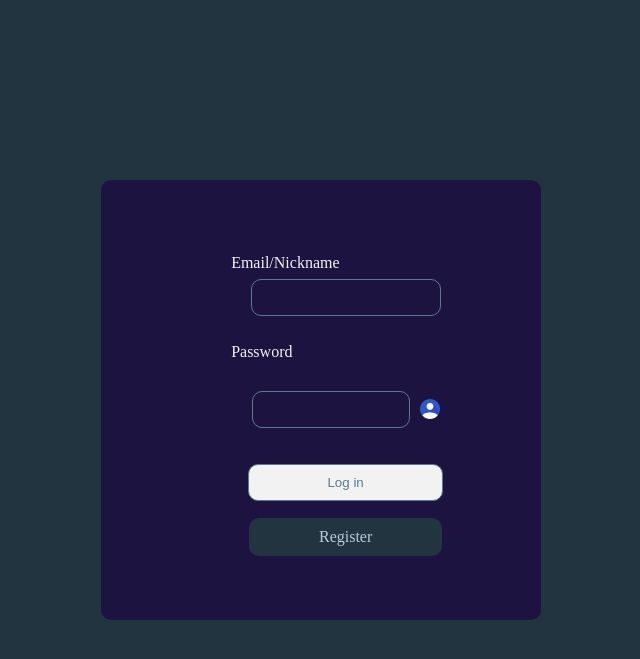
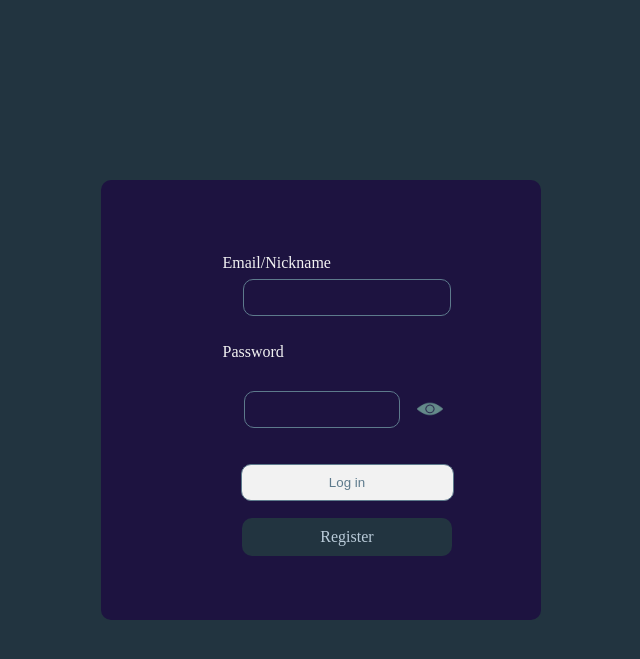
Before and after one commit to OleksandrTsybrivskyi/Connectior, a Flask app: page /auth/login in a window 1280 px wide. Shown: the top 659 px of the page, without its empty margins (319-959 px from the left). Run offline with Flask 3, Linux system fonts and the light colour scheme.

Commit message:
fix(problem with paths)

```diff
--- a/connectior/static/css/style.css
+++ b/connectior/static/css/style.css
@@ -163,8 +163,8 @@ label{
 
 
 #eye{
-    width: 20px;
-    height: 20px;
+    width: 40px;
+    height: 40px;
     margin-left: 10px;
     cursor: pointer;
 }
--- a/connectior/templates/login.html
+++ b/connectior/templates/login.html
@@ -10,16 +10,19 @@
 <head>
     <meta charset="UTF-8">
     <title>Register</title>
-    <link rel="stylesheet" href="../../static/css/style.css">
+    <link rel="stylesheet" href="../static/css/style.css">
 </head>
 <body>
 <script>
 function cheng_password_type() {
-  var x = document.getElementById("password");
+  let x = document.getElementById("password");
+  let y = document.getElementById("eye");
   if (x.type === "password") {
     x.type = "text";
+    y.src = "../static/imgs/hide-password-icon.png";
   } else {
     x.type = "password";
+    y.src = "../static/imgs/show-password-icon.png";
   }
 }
 </script>
@@ -29,7 +32,7 @@ function cheng_password_type() {
             <label for="email_or_nickname">Email/Nickname</label>
             <input type="text" name="email_or_nickname" id="email_or_nickname">
             <label for="password">Password</label>
-            <div id="password_container"><input type="password" name="password" id="password"><img id="eye" src="../../static/imgs/user_icon.png" onclick="cheng_password_type()"></div>
+            <div id="password_container"><input type="password" name="password" id="password"><img id="eye" src="../static/imgs/show-password-icon.png" onclick="cheng_password_type()"></div>
 
             <input type="submit" value="Log in">
             <a href="">Register</a>
--- a/connectior/templates/register.html
+++ b/connectior/templates/register.html
@@ -7,7 +7,7 @@
 <head>
     <meta charset="UTF-8">
     <title>Register</title>
-    <link rel="stylesheet" href="../../static/css/style.css">
+    <link rel="stylesheet" href="../static/css/style.css">
 </head>
 <body>
 <script>
@@ -28,7 +28,7 @@ function cheng_password_type() {
             <label for="nickname">Nickname</label>
             <input type="text" name="nickname" id="nickname">
             <label for="password">Password</label>
-            <div id="password_container"><input type="password" name="password" id="password"><img id="eye" src="../../static/imgs/user_icon.png" onclick="cheng_password_type()"></div>
+            <div id="password_container"><input type="password" name="password" id="password"><img id="eye" src="../static/imgs/show-password-icon.png" onclick="cheng_password_type()"></div>
             </div>
             <div class="form">
             <label for="first_name">First name</label>
```
